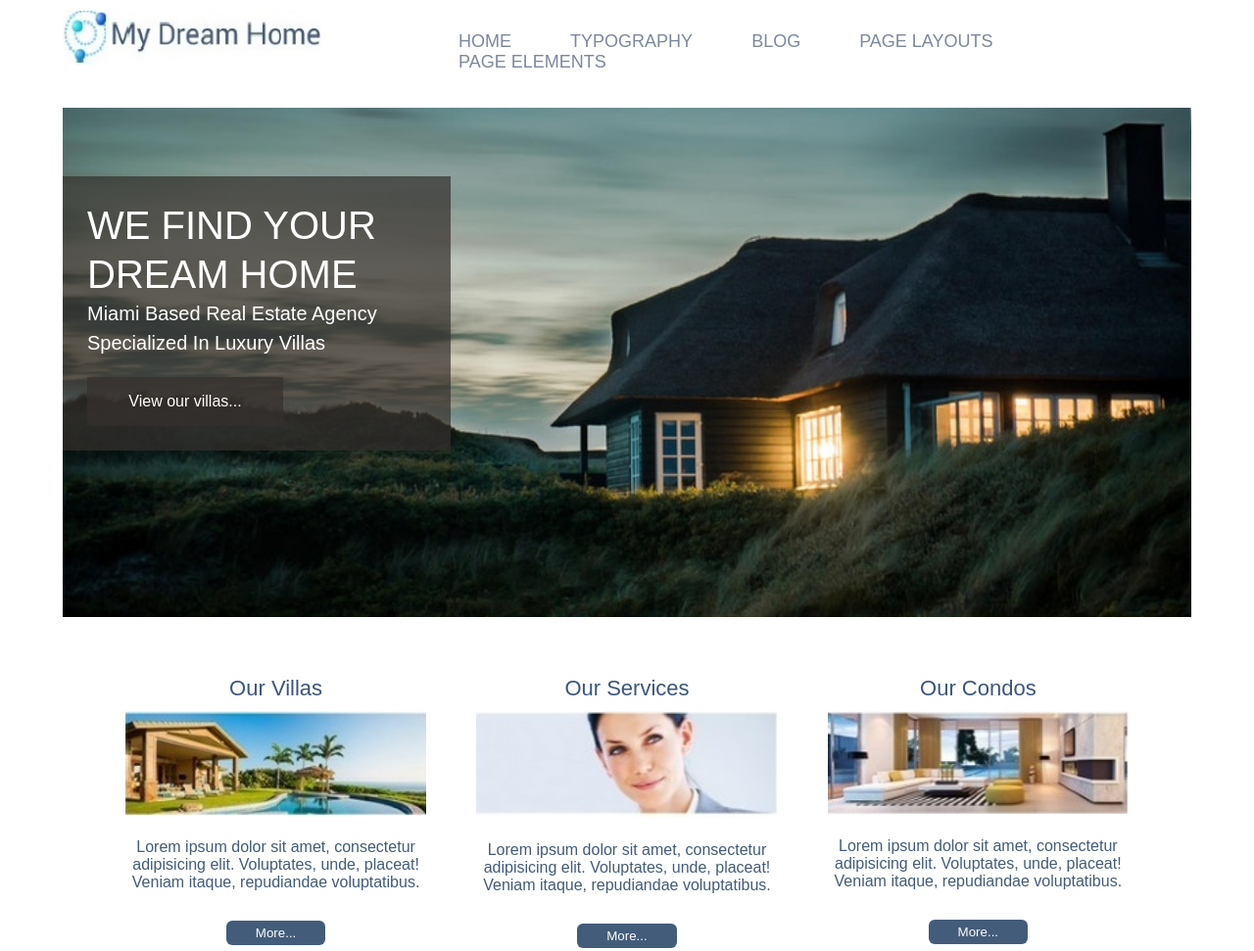
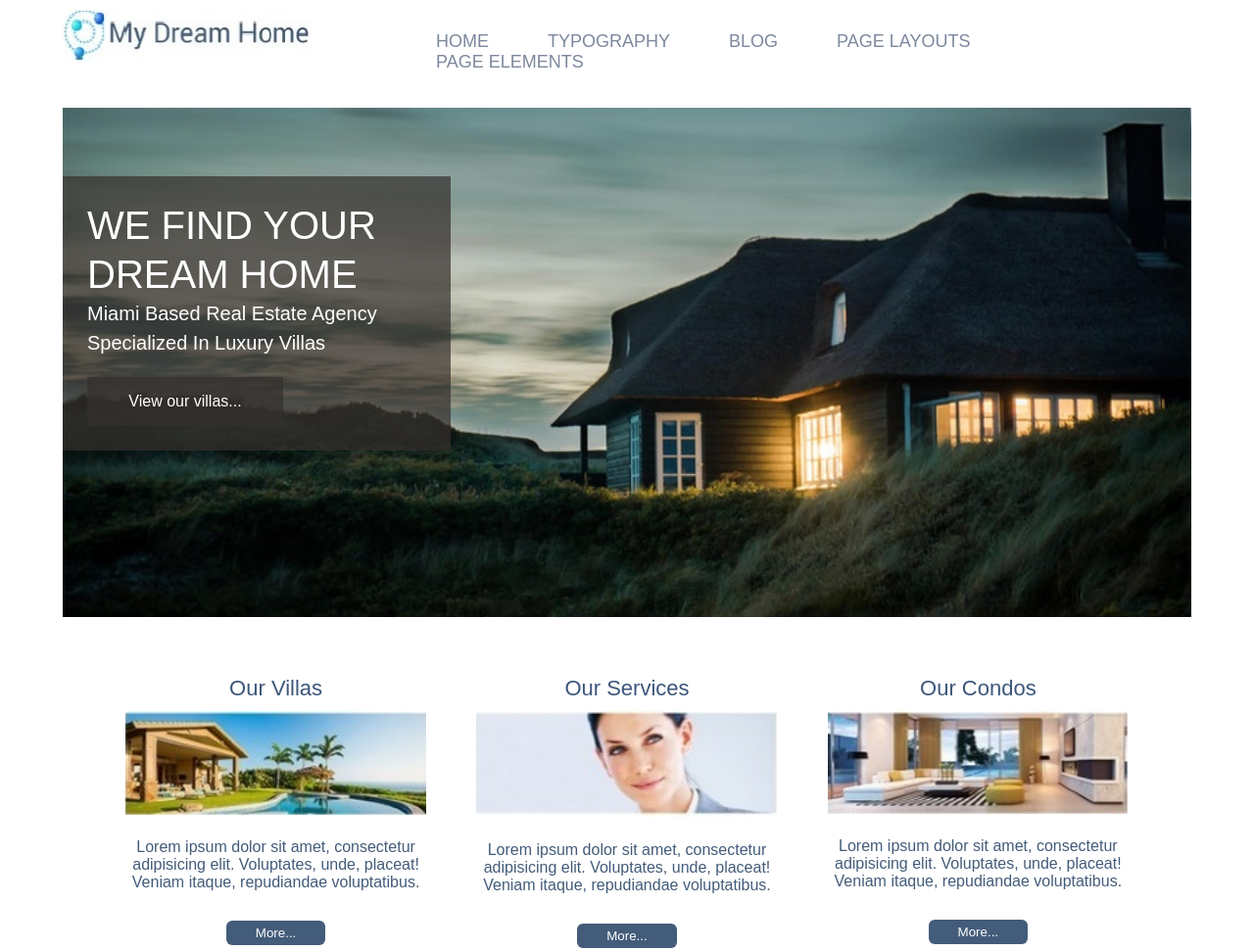
Before and after one commit to naimahassan43/Dream_Home, a plain HTML site: page index.html in a window 1280 px wide. Shown: the top 971 px of the page at 98% size. Drawn offline with Linux system fonts and the light colour scheme.

Commit message:
Update style.css

```diff
--- a/style.css
+++ b/style.css
@@ -14,14 +14,14 @@ header{
 
 }
 .logo {
-	width: 23%;
+	width: 22%;
 	float: left;
 }
 .logo img {
 	width:100%;
 }
 .menu {
-	width: 71%;
+	width: 73%;
 	float: right;
 	margin-top: 6px;
 }
```
